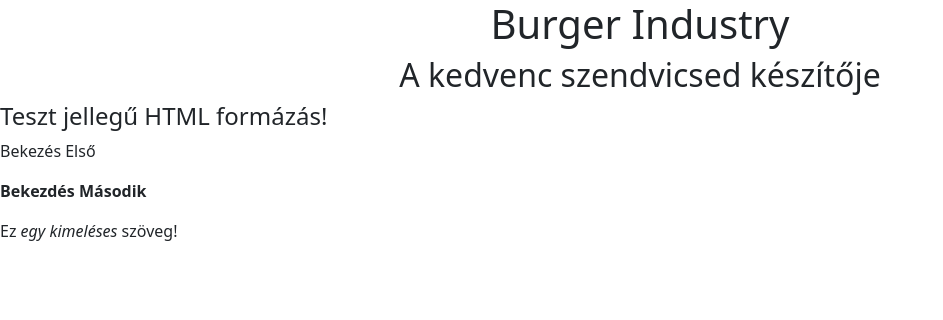
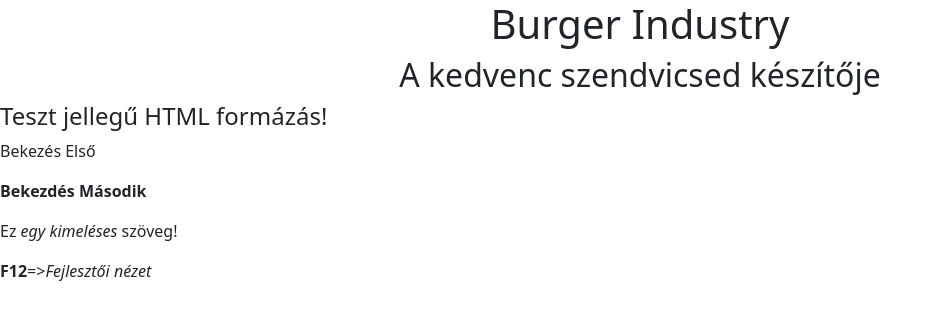
Before and after one commit to NagypalMarton/Burger-Industry, a plain HTML site: page index.html in a window 1280 px wide. Shown: the whole page, without its empty margins (0-943 px from the left). Drawn offline with nearby package versions, Linux system fonts and the light colour scheme.

Commit message:
update index.html

```diff
--- a/index.html
+++ b/index.html
@@ -16,5 +16,6 @@
 <p>Bekezés Első</p>
 <p><b>Bekezdés</b> <strong>Második</strong></p>
 <p>Ez <i>egy</i> <em>kimeléses</em> szöveg!</p>
+<p><b>F12</b>=><i>Fejlesztői nézet</i></p>
 </body>
 </html>
```
